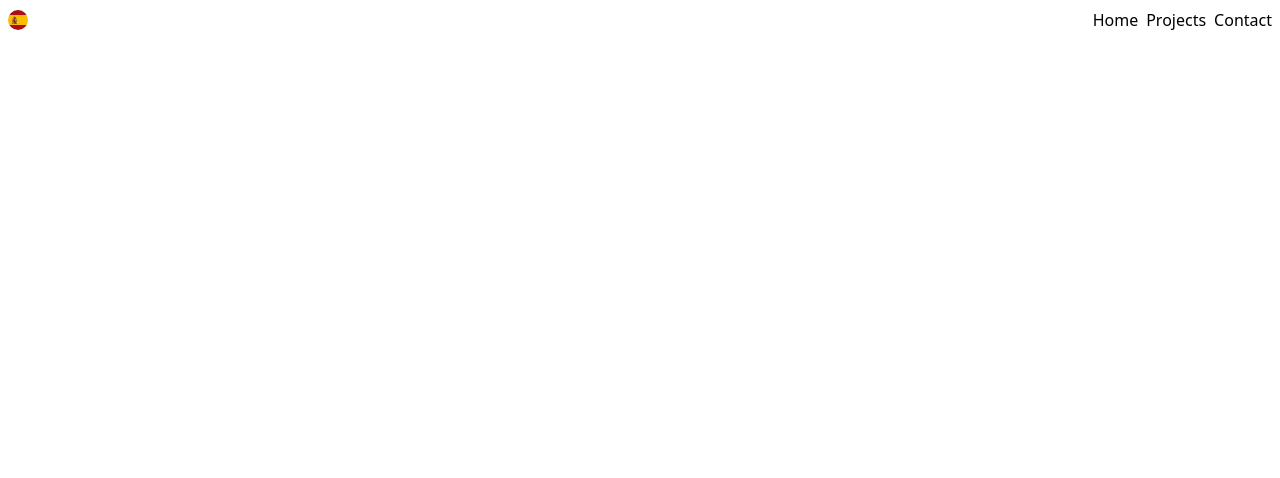
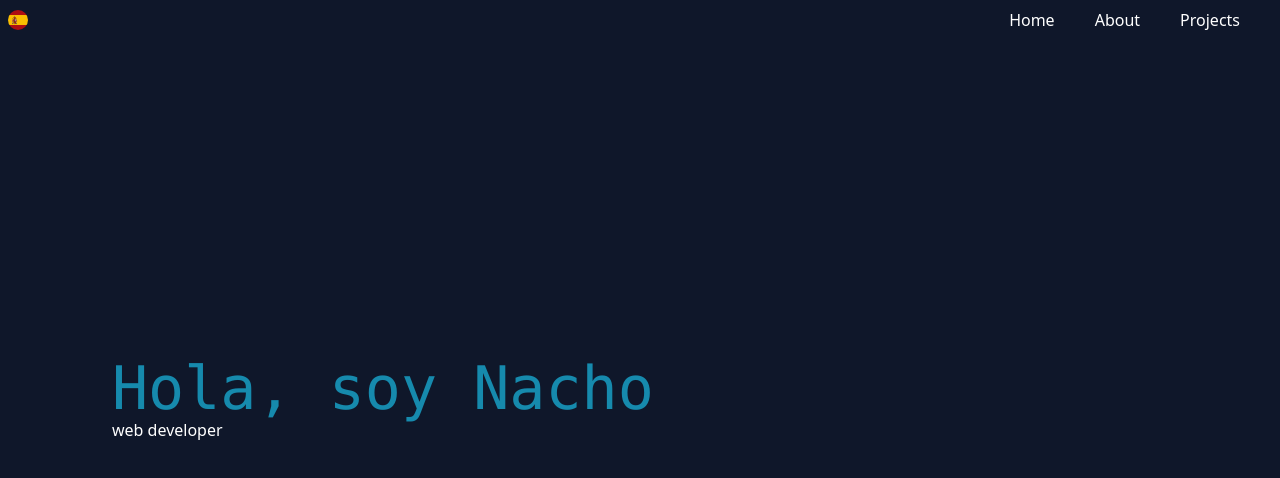
Before and after one commit to ballestrino/portfolio, a React (Vite) app: page / in a window 1280 px wide. Shown: the top 478 px of the page. Built offline with nearby package versions, Linux system fonts and the light colour scheme.

Commit message:
hello component and configs

```diff
--- a/package.json
+++ b/package.json
@@ -12,7 +12,8 @@
   "dependencies": {
     "prop-types": "^15.8.1",
     "react": "^18.2.0",
-    "react-dom": "^18.2.0"
+    "react-dom": "^18.2.0",
+    "react-scroll": "^1.9.0"
   },
   "devDependencies": {
     "@types/react": "^18.2.56",
--- a/src/App.jsx
+++ b/src/App.jsx
@@ -1,13 +1,12 @@
-import { useContext } from 'react';
-import { AppContext } from './context/AppContextProvider';
-import NavBar from './components/NavBar';
+import InitialPage from "./components/InitialPage";
 
 function App() {
   const handleClick = () => {
     console.log('clicked');
   };
   return (<>
-  <NavBar/>
+
+    <InitialPage/>
   </>);
 }
 
--- a/src/components/Hello.jsx
+++ b/src/components/Hello.jsx
@@ -1,5 +1,10 @@
 function Hello() {
-  return <div>Hello</div>;
+  return (
+    <main className="flex flex-col justify-center pl-28 bg-slate-900 text-white h-screen">
+      <h1 className="hello-title text-6xl text-primary font-mono">Hola, soy Nacho</h1>
+      <p className="text-white">web developer</p>
+    </main>
+  )
 }
 
 export default Hello;
--- a/src/components/InitialPage.jsx
+++ b/src/components/InitialPage.jsx
@@ -1,5 +1,13 @@
+import NavBar from "./NavBar";
+import Hello from "./Hello";
+
 function InitialPage() {
-    return <div>initial page</div>
+    return (
+        <>
+        <NavBar />
+        <Hello />
+        </>
+    )
 }
 
 export default InitialPage;
--- a/src/components/Menu.jsx
+++ b/src/components/Menu.jsx
@@ -1,10 +1,19 @@
+import {Link as ScrollLink} from 'react-scroll';
+
 function Menu() {
     return(
-        <ul className="flex justify-between p-2
+        <ul className="flex justify-between p-2 pr-10
         ">
-        <li className="pl-2">Home</li>
-        <li className="pl-2">Projects</li>
-        <li className="pl-2">Contact</li>
+            <li className="pl-10">
+                <ScrollLink className='cursor-pointer' to="home" smooth={true} duration={1000}>Home</ScrollLink>
+            </li>
+            <li className="pl-10">
+                <ScrollLink className='cursor-pointer' to="about" smooth={true} duration={1000}>About</ScrollLink>
+                </li>
+            <li className="pl-10">
+                <ScrollLink className='cursor-pointer' to="projects" smooth={true} duration={1000}>Projects</ScrollLink>
+
+            </li>
         </ul>
 )
 }
--- a/src/components/NavBar.jsx
+++ b/src/components/NavBar.jsx
@@ -1,13 +1,15 @@
 import LanguageSelector from './LanguageSelector.jsx'
 import Menu from './Menu.jsx'
 function NavBar() {
-  return <nav className='flex justify-between items-center'>
+  return <nav className='relative' >
+    <div className='flex justify-between items-center bg-slate-900 text-white absolute top-0 w-full'>
     <section>
       <LanguageSelector/>
     </section>
     <section>
       <Menu/>
-    </section>
+      </section>
+      </div>
   </nav>;
 }
 
--- a/tailwind.config.js
+++ b/tailwind.config.js
@@ -2,7 +2,11 @@
 export default {
   content: ['./index.html', './src/**/*.{js,ts,jsx,tsx}'],
   theme: {
-    extend: {},
+    extend: {
+      textColor: {
+        'primary': '#168aad',
+      },
+    },
   },
   plugins: [],
 };
```
Also changed, not shown: src/index.css (line endings or trailing spaces), 1 other file (tests, documents, lock files or other folders).
